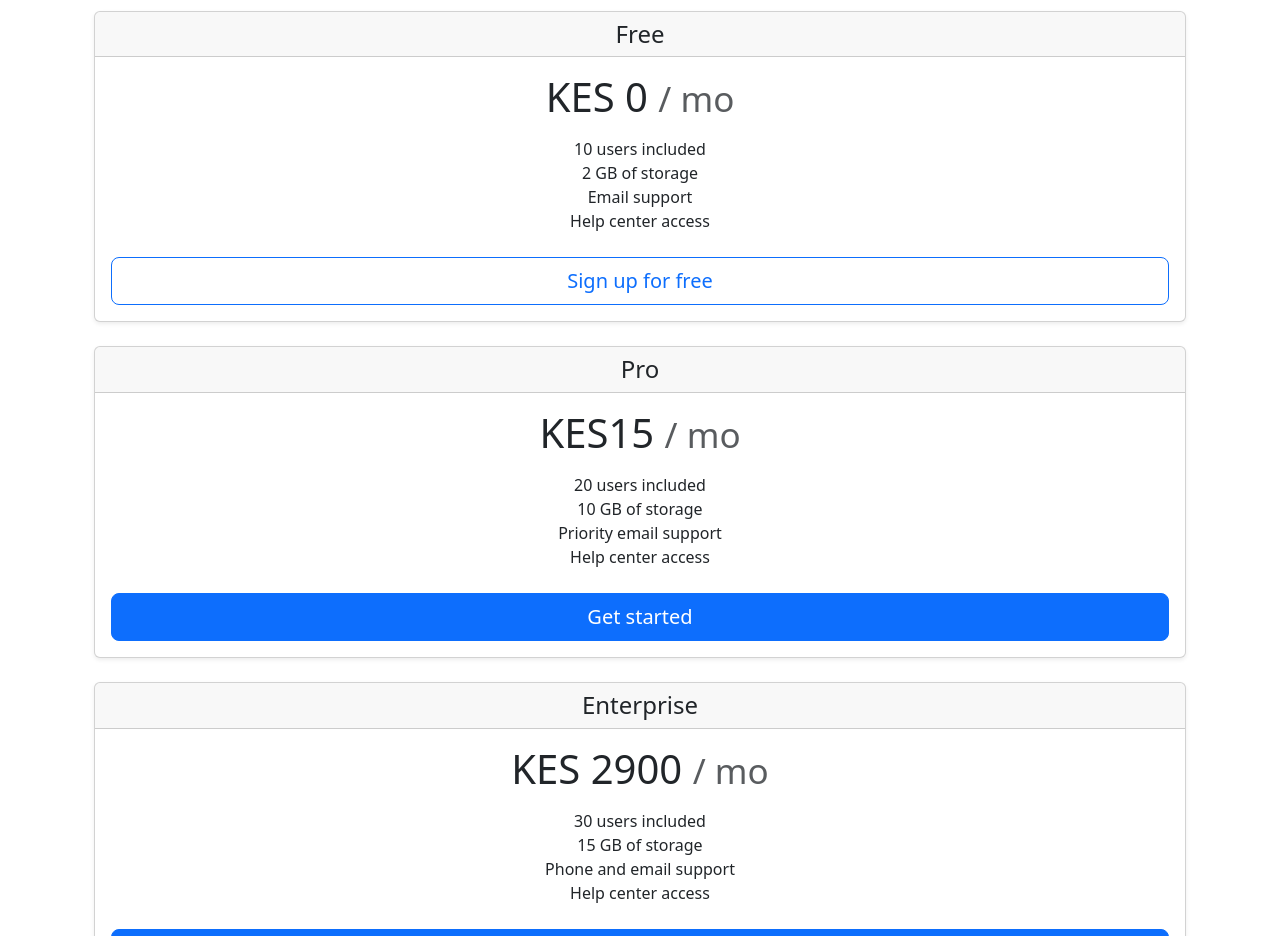
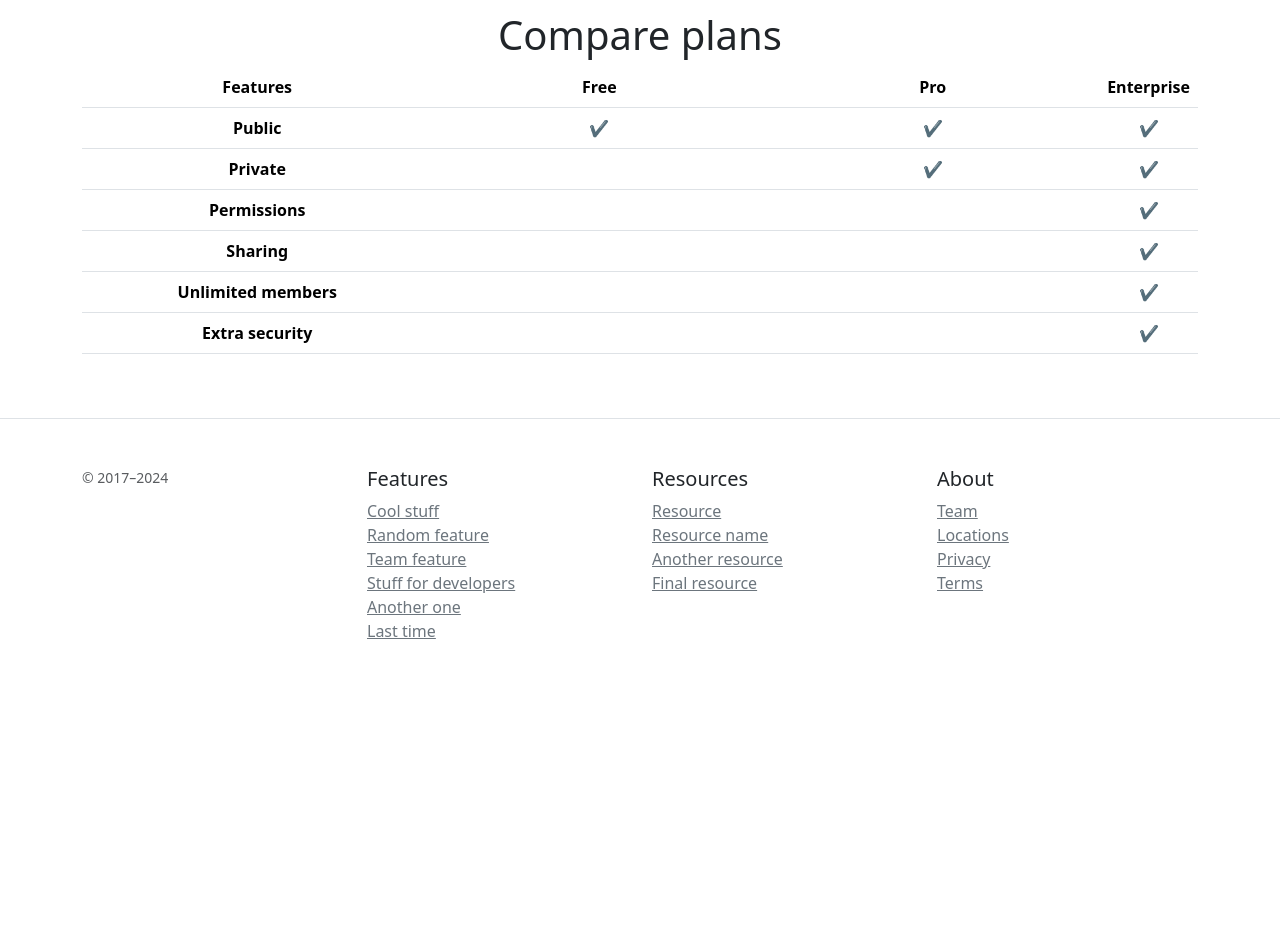
Before and after one commit to lynettenyambura/pricingPage, a plain HTML site: page index.html in a window 1280 px wide. Shown: the part 1220-2156 px from the top of the page. After the commit the page ends 1927 px from the top, so only its background shows below. Drawn offline with nearby package versions, Linux system fonts and the light colour scheme.

Commit message:
pricing page

```diff
--- a/index.html
+++ b/index.html
@@ -3,49 +3,21 @@
 <head>
   <meta charset="utf-8">
   <meta name="viewport" content="width=device-width, initial-scale=1">
-
   <title>Pricing example · Bootstrap v5.3</title>
-
   <link href="https://cdn.jsdelivr.net/npm/bootstrap@5.3.0-alpha1/dist/css/bootstrap.min.css" rel="stylesheet">
-
-
-    <link rel="apple-touch-icon" href="/docs/5.3/assets/img/favicons/apple-touch-icon.png" sizes="180x180">
-    <link rel="icon" href="/docs/5.3/assets/img/favicons/favicon-32x32.png" sizes="32x32" type="image/png">
-    <link rel="icon" href="/docs/5.3/assets/img/favicons/favicon-16x16.png" sizes="16x16" type="image/png">
-    <link rel="manifest" href="/docs/5.3/assets/img/favicons/manifest.json">
-    <link rel="mask-icon" href="/docs/5.3/assets/img/favicons/safari-pinned-tab.svg" color="#7952b3">
-    <link rel="icon" href="/docs/5.3/assets/img/favicons/favicon.ico">
-    <meta name="theme-color" content="#7952b3">
-
-
   <style>
-      .bd-placeholder-img {
-        font-size: 1.125rem;
-        text-anchor: middle;
-        -webkit-user-select: none;
-        -moz-user-select: none;
-        user-select: none;
-      }
-
-      @media (min-width: 768px) {
-        .bd-placeholder-img-lg {
-          font-size: 3.5rem;
-        }
+    .card-deck .card {
+      min-width: 220px;
     }
   </style>
-
-    <link href="pricing.css" rel="stylesheet">
 </head>
 <body>
-
   <main>
-
+    <div class="container">
       <div class="pricing-header px-3 py-3 pt-md-5 pb-md-4 mx-auto text-center">
         <h1 class="display-4">Pricing</h1>
         <p class="lead">Quickly build an effective pricing table for your potential customers with this Bootstrap example. It’s built with default Bootstrap components and utilities with little customization.</p>
       </div>
-
-  <div class="container">
       <div class="card-deck mb-3 text-center">
         <div class="card mb-4 shadow-sm">
           <div class="card-header">
@@ -93,56 +65,6 @@
           </div>
         </div>
       </div>
-
-    <div class="container">
-        <div class="card-deck mb-3 text-center">
-          <div class="card mb-4 shadow-sm">
-            <div class="card-header">
-              <h4 class="my-0 fw-normal">Free</h4>
-            </div>
-            <div class="card-body">
-              <h1 class="card-title pricing-card-title">KES 0 <small class="text-muted">/ mo</small></h1>
-              <ul class="list-unstyled mt-3 mb-4">
-                <li>10 users included</li>
-                <li>2 GB of storage</li>
-                <li>Email support</li>
-                <li>Help center access</li>
-              </ul>
-              <button type="button" class="w-100 btn btn-lg btn-outline-primary">Sign up for free</button>
-            </div>
-          </div>
-          <div class="card mb-4 shadow-sm">
-            <div class="card-header">
-              <h4 class="my-0 fw-normal">Pro</h4>
-            </div>
-            <div class="card-body">
-              <h1 class="card-title pricing-card-title">KES15 <small class="text-muted">/ mo</small></h1>
-              <ul class="list-unstyled mt-3 mb-4">
-                <li>20 users included</li>
-                <li>10 GB of storage</li>
-                <li>Priority email support</li>
-                <li>Help center access</li>
-              </ul>
-              <button type="button" class="w-100 btn btn-lg btn-primary">Get started</button>
-            </div>
-          </div>
-          <div class="card mb-4 shadow-sm">
-            <div class="card-header">
-              <h4 class="my-0 fw-normal">Enterprise</h4>
-            </div>
-            <div class="card-body">
-              <h1 class="card-title pricing-card-title">KES 2900 <small class="text-muted">/ mo</small></h1>
-              <ul class="list-unstyled mt-3 mb-4">
-                <li>30 users included</li>
-                <li>15 GB of storage</li>
-                <li>Phone and email support</li>
-                <li>Help center access</li>
-              </ul>
-              <button type="button" class="w-100 btn btn-lg btn-primary">Contact us</button>
-            </div>
-          </div>
-        </div>
-
       <h2 class="display-6 text-center">Compare plans</h2>
       <div class="table-responsive">
         <table class="table text-center">
@@ -195,12 +117,10 @@
         </table>
       </div>
     </div>
-
-
     <footer class="pt-4 my-md-5 pt-md-5 border-top">
+      <div class="container">
         <div class="row">
           <div class="col-12 col-md">
-          <!-- <img class="mb-2" src="/docs/5.3/assets/brand/bootstrap-logo.svg" alt="" width="24" height="19"> -->
             <small class="d-block mb-3 text-muted">© 2017–2024</small>
           </div>
           <div class="col-6 col-md">
@@ -233,15 +153,10 @@
             </ul>
           </div>
         </div>
+      </div>
     </footer>
-  </div>
-
-
   </main>
-
-
   <script src="https://cdnjs.cloudflare.com/ajax/libs/feather-icons/4.31.0/feather.min.js"></script>
   <script src="https://cdn.jsdelivr.net/npm/bootstrap@5.3.0-alpha1/dist/js/bootstrap.bundle.min.js"></script>
-    <script src="pricing.js"></script>
 </body>
 </html>
```
Lines whose indentation alone changed are shown as unchanged.
